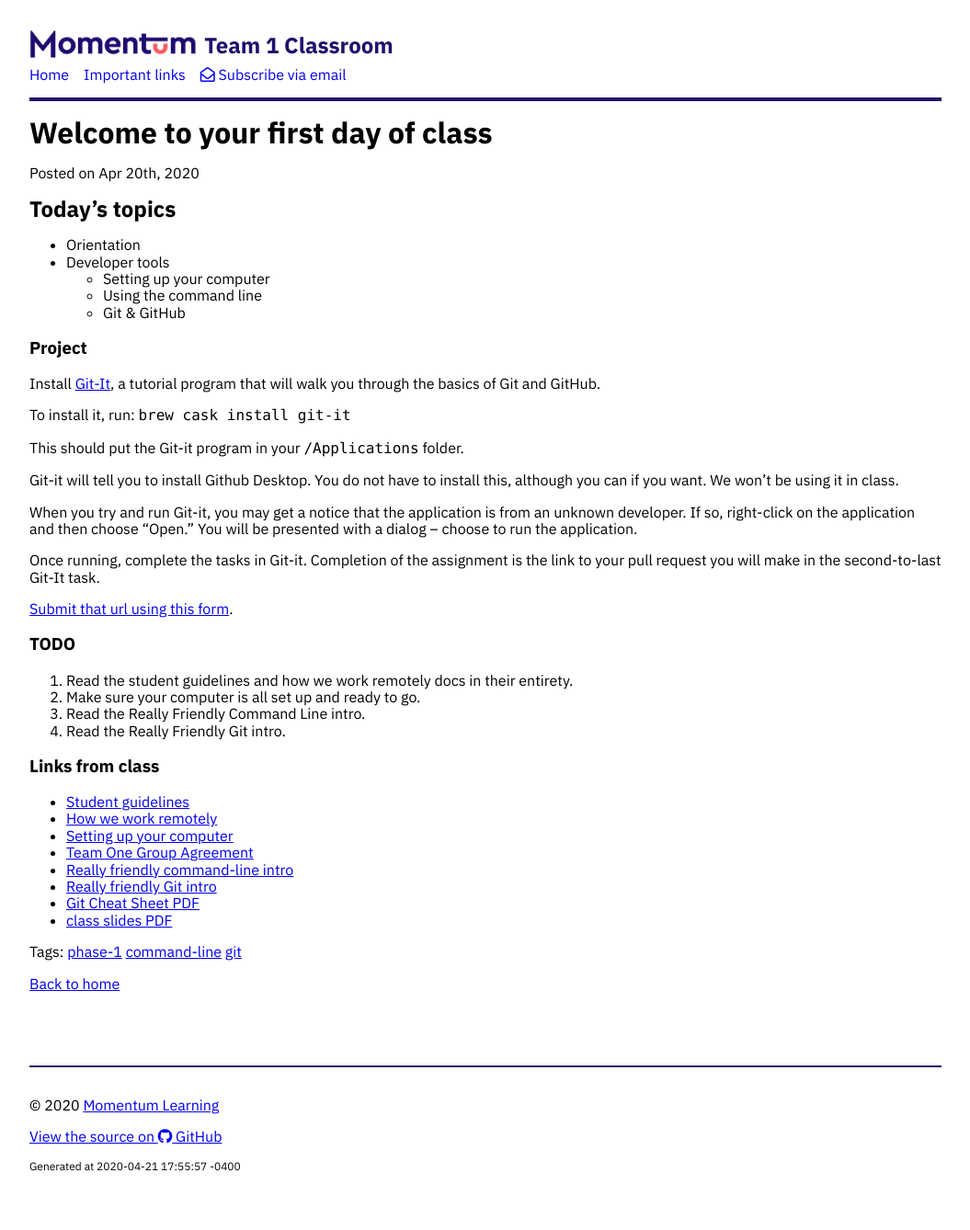
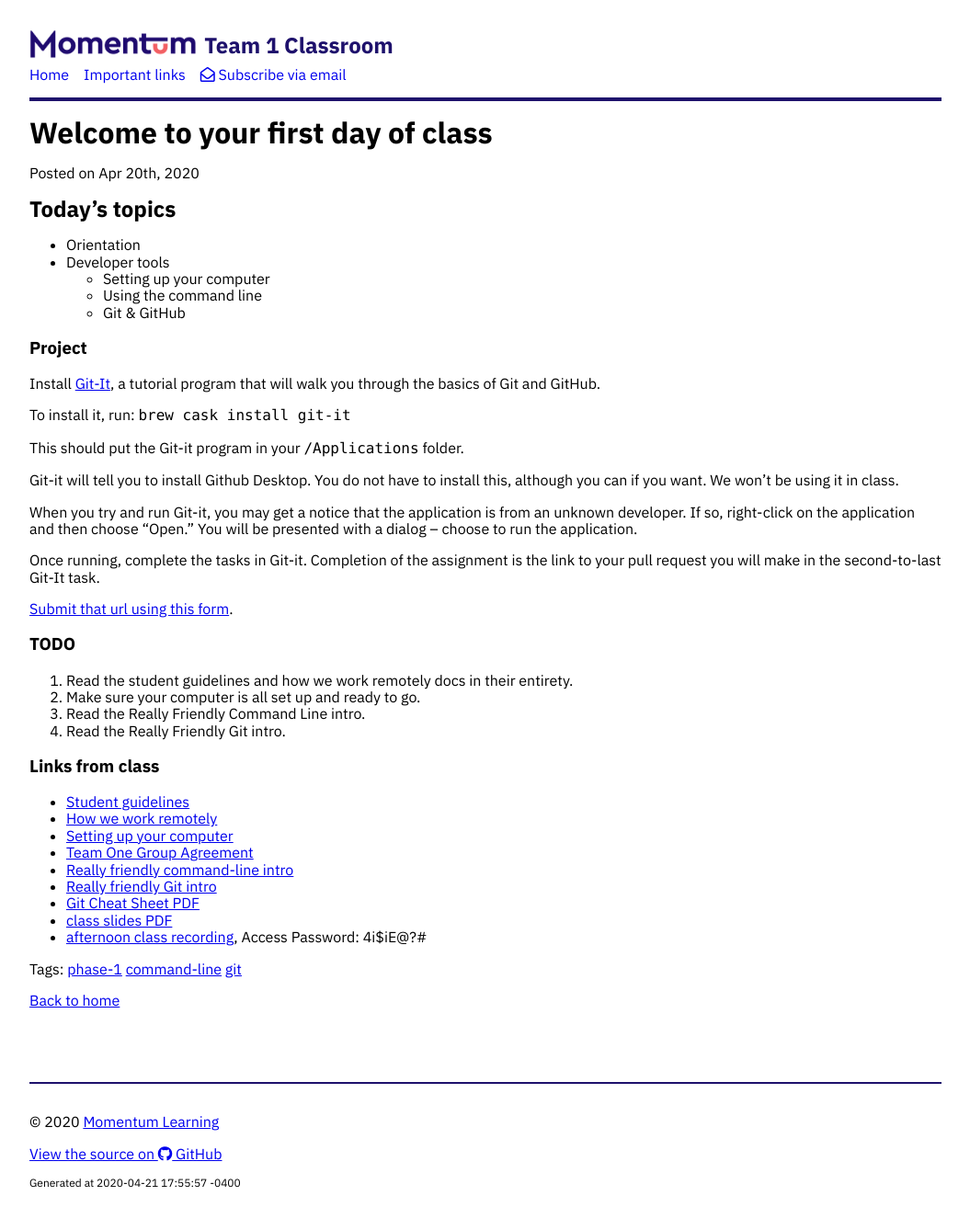
Before and after one commit to Momentum-Morehouse-2/Momentum-Morehouse-2.github.io, a Jekyll site: the page built from _posts/2020-04-20-welcome-to-class.md, in a window 1280 px wide. Shown: the whole page at 92% size, without its empty margins (112-1167 px from the left). Built offline with Jekyll 4.4.1, drawn with Linux system fonts in a browser that asks for light colours; nearby versions of some CDN libraries.

Commit message:
Add link to class recording

```diff
--- a/_posts/2020-04-20-welcome-to-class.md
+++ b/_posts/2020-04-20-welcome-to-class.md
@@ -46,3 +46,4 @@ Once running, complete the tasks in Git-it. Completion of the assignment is the
 * [Really friendly Git intro](https://drive.google.com/open?id=125rubyTQpBwmpi6I_UzUWfT1aXeHmy5n)
 * [Git Cheat Sheet PDF](https://github.github.com/training-kit/downloads/github-git-cheat-sheet.pdf)
 * [class slides PDF](../slide-decks/git-slides.pdf)
+* [afternoon class recording](https://zoom.us/rec/share/69BpbJKh6kRIXqfqymzwapQtDo24eaa80Sgd-qdfy09kau4RAHyp6skdTNsxT430), Access Password: 4i$iE@?#
```
